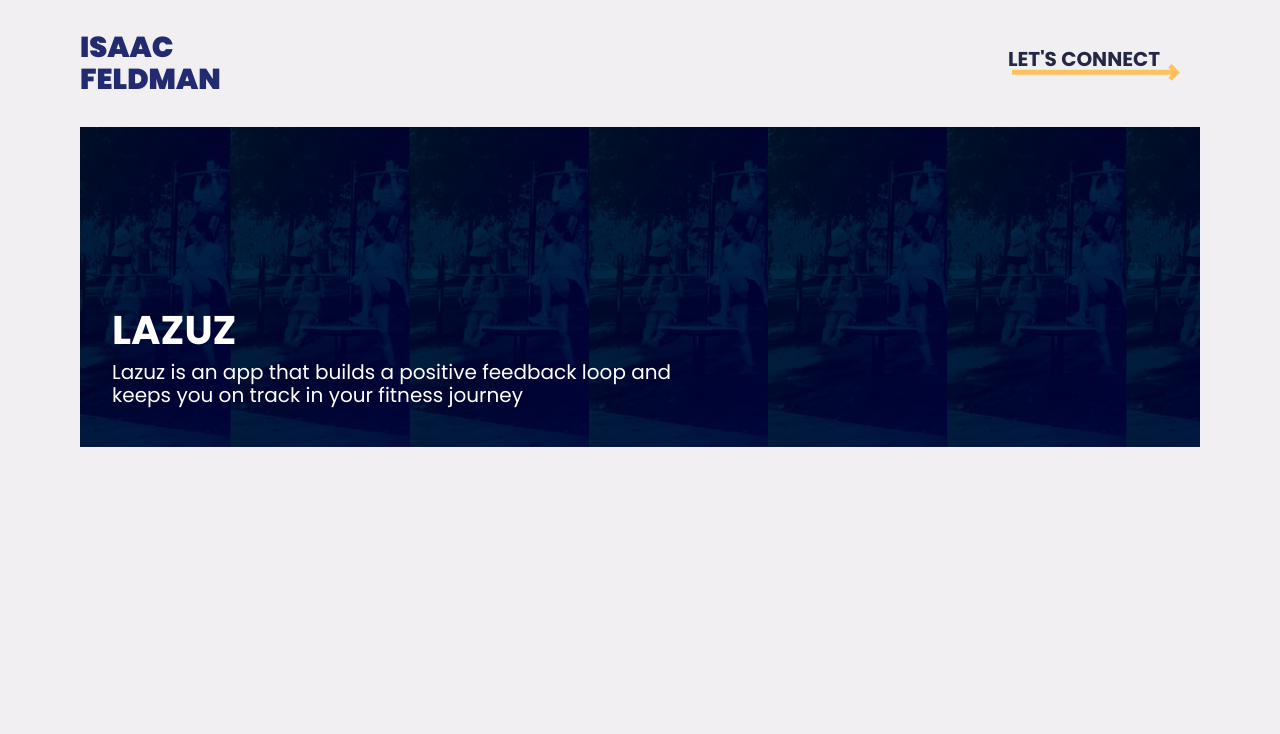
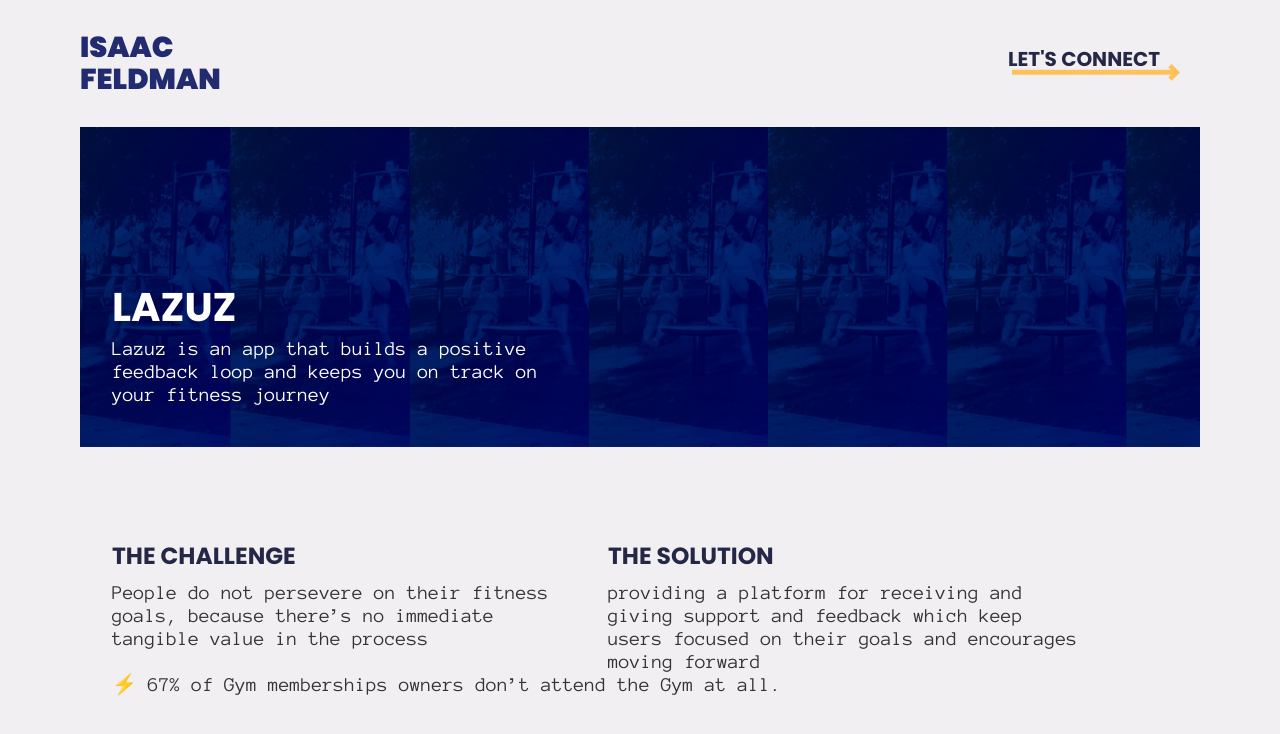
Before and after one commit to isaaacme/this.portfolio, a Next.js app: page /lazuz in a window 1280 px wide. Shown: the top 734 px of the page. Built offline with nearby package versions, Linux system fonts and the light colour scheme.

Commit message:
page progress

```diff
--- a/src/components/InnerPageHeader.jsx
+++ b/src/components/InnerPageHeader.jsx
@@ -4,10 +4,10 @@ import Header from "../components/Header";
 
 function InnerPageHeader() {
   return (
-    <header>
+    <>
       <Header />
       <ProjectTitle />
-    </header>
+    </>
   );
 }
 
--- /dev/null
+++ b/src/components/ProjectPage.jsx
@@ -0,0 +1,24 @@
+import React from "react";
+import Styles from "../styles/ProjectPage.module.css";
+
+function ProjectPage() {
+  return (
+    <main className={Styles.ProjectPageContent}>
+      <article className={Styles.ContentBlock}>
+        <h3>The Challenge</h3>
+        <p>
+          People do not persevere on their fitness goals, because there’s no
+          immediate tangible value in the process
+        </p>
+        <h3>The Solution</h3>
+        <p>
+          providing a platform for receiving and giving support and feedback
+          which keep users focused on their goals and encourages moving forward
+        </p>
+      </article>
+      <div>⚡ 67% of Gym memberships owners don’t attend the Gym at all.</div>
+    </main>
+  );
+}
+
+export default ProjectPage;
--- a/src/components/ProjectTitle.jsx
+++ b/src/components/ProjectTitle.jsx
@@ -7,7 +7,7 @@ function ProjectTitle() {
       <h1>LAZUZ</h1>
       <p>
         Lazuz is an app that builds a positive feedback loop and keeps you on
-        track in your fitness journey
+        track on your fitness journey
       </p>
     </div>
   );
--- a/src/pages/lazuz.js
+++ b/src/pages/lazuz.js
@@ -1,6 +1,7 @@
 import Head from "next/head";
 import StyleSheet from "../styles/Layout.module.css";
 import InnerPageHeader from "../components/InnerPageHeader";
+import ProjectPage from "../components/ProjectPage";
 export default function Lazuz() {
   return (
     <div className={StyleSheet.PageContainer}>
@@ -12,6 +13,7 @@ export default function Lazuz() {
         ></meta>
       </Head>
       <InnerPageHeader />
+      <ProjectPage />
     </div>
   );
 }
--- /dev/null
+++ b/src/styles/ProjectPage.module.css
@@ -0,0 +1,27 @@
+.ProjectPageContent {
+  width: 1040px;
+  padding: 2rem;
+}
+
+.ProjectPageContent p {
+  color: var(--text-color);
+}
+
+.ContentBlock {
+  display: grid;
+  gap: 0 1rem;
+  grid-template: 2.4rem 1fr / repeat(2, 1fr);
+}
+
+.ContentBlock h3:nth-child(3) {
+  grid-column: 2;
+}
+
+.ContentBlock p:nth-child(2) {
+  grid-column: 1;
+  grid-row: 2;
+}
+
+.ContentBlock p:nth-child(4) {
+  grid-column: 2;
+}
--- a/src/styles/ProjectTitle.module.css
+++ b/src/styles/ProjectTitle.module.css
@@ -1,6 +1,6 @@
 .ProjectTitle {
   margin: 2rem 0 4rem;
-  background-color: var(--main-color);
+  background-color: var(--main-light);
   background-blend-mode: multiply;
   background-image: url(/imgs/lazuz.png);
   background-size: 16% 100%;
@@ -13,8 +13,12 @@
   padding: 2rem;
   color: white;
 }
+.ProjectTitle h1 {
+  font-family: var(--title-font);
+  color: white;
+}
 
 .ProjectTitle p {
-  max-width: 48ch;
+  max-width: 40ch;
   padding: 0.5rem 0;
 }
--- a/src/styles/globals.css
+++ b/src/styles/globals.css
@@ -1,4 +1,6 @@
 @import url("https://fonts.googleapis.com/css2?family=Poppins:wght@400;600;700;900&display=swap");
+@import url("https://fonts.googleapis.com/css2?family=Anonymous+Pro:wght@400;700&display=swap");
+
 * {
   margin: 0;
   padding: 0;
@@ -10,7 +12,7 @@
 
 :root {
   /*colors*/
-  --text-color: #111;
+  --text-color: #333;
   --main-color: #242745;
   --main-light: #222a70;
   --color-accent: #ffc15c;
@@ -21,12 +23,14 @@
   /*interactions*/
   --hover: all 0.175s ease-in-out;
   --delay: 0.35s;
+
+  /*typography*/
+  --title-font: "Poppins", sans-serif;
+  --body-font: "Anonymous Pro", monospace;
 }
 
-/*typography*/
-
 body {
-  font-family: "Poppins", sans-serif;
+  font-family: var(--body-font);
   line-height: 1.15;
   font-size: 20px;
   color: var(--text-color);
@@ -37,7 +41,9 @@ h2,
 h3,
 h4,
 h5 {
+  font-family: var(--title-font);
   text-transform: uppercase;
+  color: var(--main-color);
 }
 
 h2 {
@@ -48,6 +54,7 @@ h2 {
 
 /* base styles*/
 a {
+  font-family: var(--title-font);
   text-decoration: none;
   color: inherit;
 }
```
